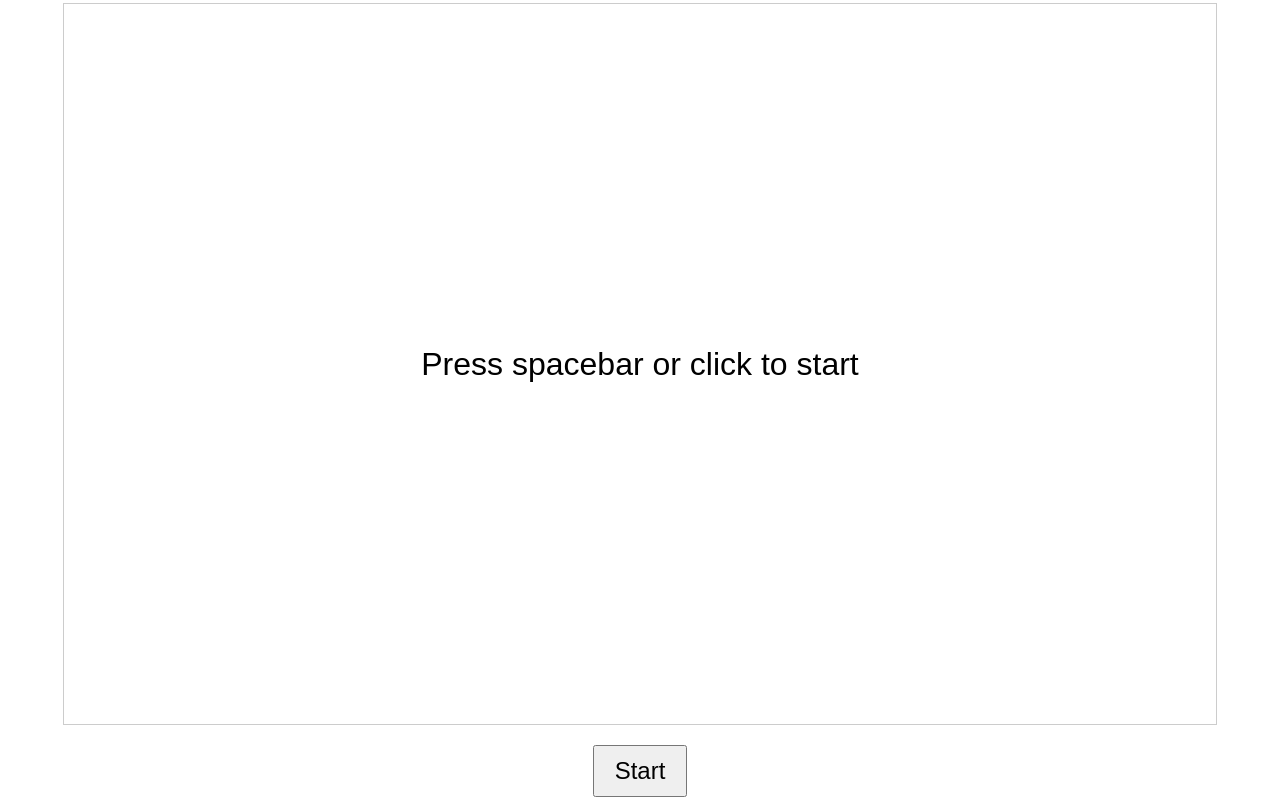
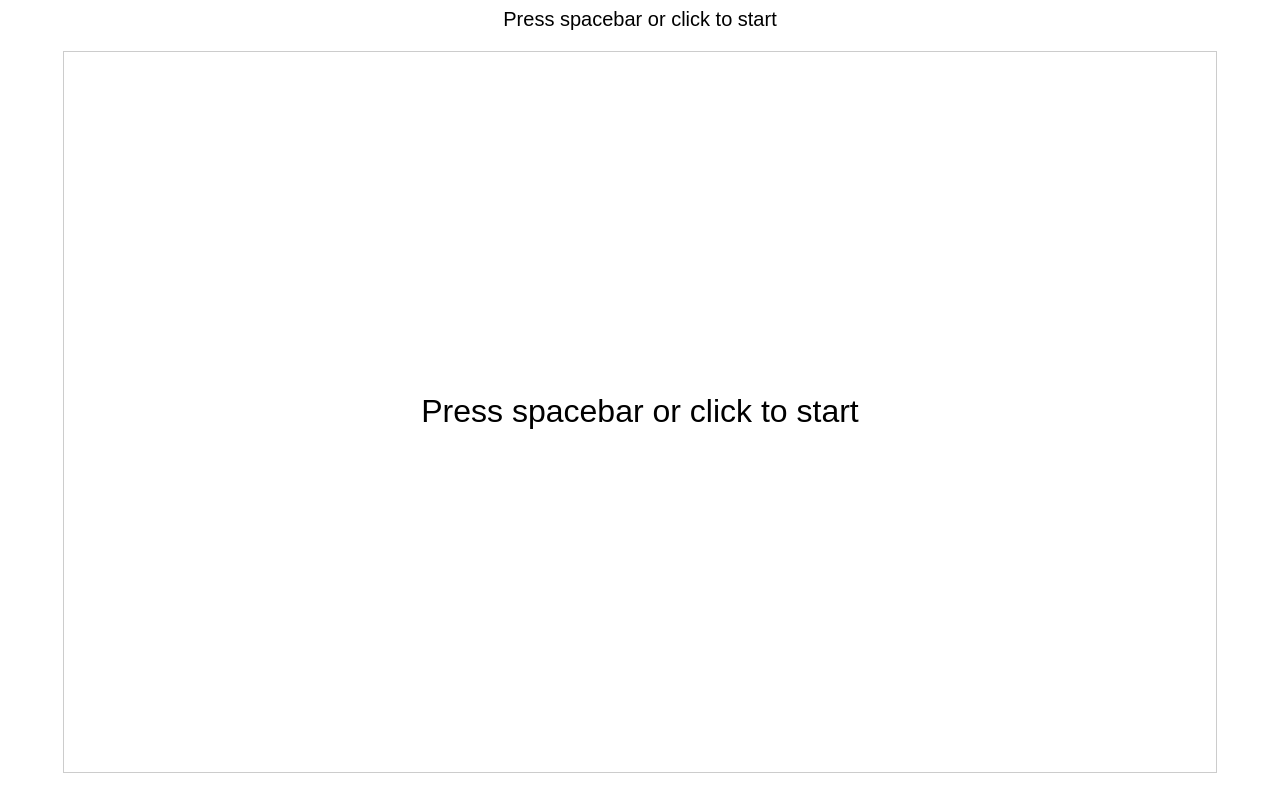
Before and after one commit to e-mts/mental-stack-test, a plain HTML site: page index.html in a window 1280 px wide. Drawn offline with Linux system fonts and the light colour scheme.

Commit message:
Update index.html

```diff
--- a/index.html
+++ b/index.html
@@ -24,15 +24,15 @@
       border: 1px solid #ccc;
       margin-bottom: 20px;
     }
-    button {
-      font-size: 1.5rem;
-      padding: 10px 20px;
+    #instructions {
+      font-size: 1.25rem;
+      margin-bottom: 20px;
     }
   </style>
 </head>
 <body>
+  <div id="instructions">Press spacebar or click to start</div>
   <div id="target">Press spacebar or click to start</div>
-  <button id="startButton" onclick="startTest()">Start</button>
   <script src="reactionTest.js"></script>
 </body>
 </html>
```
